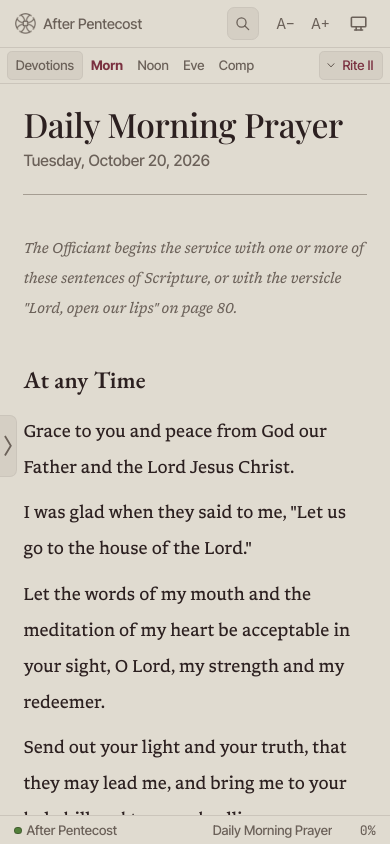
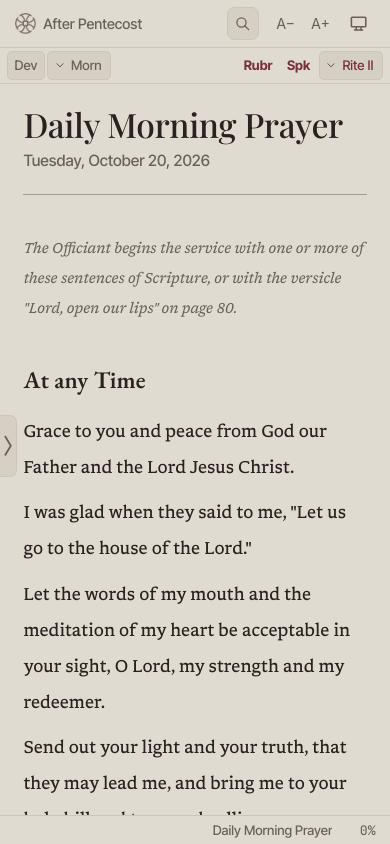
Before and after one commit to Vittv/bcp, a React Native app: screen / in a window 390 px wide. Built offline with nearby package versions, Linux system fonts and the light colour scheme.

Commit message:
fix(shell): keep bar controls visible at large ui scales

```diff
--- a/src/components/shell/OfficeTabs.tsx
+++ b/src/components/shell/OfficeTabs.tsx
@@ -90,10 +90,14 @@ export function OfficeTabs({
   // abbreviated labels kick in before phone widths; tighter chrome later
   const shortLabels = width < 640;
   const compact = width < WIDTH_COMPACT;
+  // once the four office tabs no longer share the bar with the reading
+  // toggles and the rite picker, the tabs collapse into a picker of their
+  // own and the other controls keep their place
+  const tabsAsMenu = width < 520;
+  // the devotions chip is the only label left to trim once the tabs collapse
+  const devotionsLabel =
+    width >= 640 ? "Daily Devotions" : width < 400 ? "Dev" : "Devotions";
   const showRite = !devotions && (active === "morning" || active === "evening");
-  // below this the reading toggles no longer fit beside the tabs and rite;
-  // Settings -> Office still offers both
-  const showReadingToggles = width >= 400;
   return (
     <View
       style={[styles.bar, noSelect]}
@@ -116,12 +120,21 @@ export function OfficeTabs({
           accessibilityState={{ selected: devotions }}
           accessibilityLabel="Daily Devotions"
         >
-          <SteadyToggleText
-            text={shortLabels ? "Devotions" : "Daily Devotions"}
-            on={devotions}
+          <SteadyToggleText text={devotionsLabel} on={devotions} />
+        </Pressable>
+        {tabsAsMenu ? (
+          <BarDropdown
+            value={active}
+            options={TABS.map((t) => ({
+              id: t.id,
+              label: shortLabels ? t.short : t.label,
+            }))}
+            onChange={onSelect}
+            align="start"
+            accessibilityLabel="Office"
           />
-        </Pressable>
-        {TABS.map((t) => {
+        ) : (
+          TABS.map((t) => {
             const isActive = active === t.id;
             return (
               <Pressable
@@ -133,17 +146,17 @@ export function OfficeTabs({
                   hovered && styles.tabHover,
                 ]}
               >
-              <Text style={[styles.tabText, isActive && styles.tabTextActive]}>
+                <Text
+                  style={[styles.tabText, isActive && styles.tabTextActive]}
+                >
                   {shortLabels ? t.short : t.label}
                 </Text>
               </Pressable>
             );
-        })}
+          })
+        )}
       </View>
-      {showReadingToggles || showRite ? (
       <View style={[styles.togglesRight, compact && styles.groupCompact]}>
-          {showReadingToggles ? (
-            <>
         <Pressable
           style={({ hovered }) => [
             styles.toggle,
@@ -176,8 +189,6 @@ export function OfficeTabs({
             on={showSpeakers}
           />
         </Pressable>
-            </>
-          ) : null}
         {showRite ? (
           <BarDropdown
             value={rite}
@@ -189,7 +200,6 @@ export function OfficeTabs({
           />
         ) : null}
       </View>
-      ) : null}
     </View>
   );
 }
--- a/src/components/shell/StatusBar.tsx
+++ b/src/components/shell/StatusBar.tsx
@@ -6,7 +6,7 @@ import {
   defineThemedStyles,
   useThemedStyles,
 } from "../../lib/theme/themedStyles";
-import { useViewport, WIDTH_COMPACT } from "../../lib/viewport";
+import { useViewport } from "../../lib/viewport";
 import { SeasonDot } from "./SeasonDot";
 
 // bundled via expo-font; system monospace is the fallback on native
@@ -78,9 +78,12 @@ export function StatusBar({
   const styles = useThemedStyles(statusBarStyles);
   const { width: viewportWidth } = useViewport();
   // the window width overstates the bar once the sidebar takes its column, so
-  // measure the bar itself and shed the year and week before they clip the name
+  // measure the bar itself and shed the year, week, and season before they
+  // clip the reading name
   const [barWidth, setBarWidth] = useState(0);
-  const compact = (barWidth || viewportWidth) < WIDTH_COMPACT;
+  const compact = (barWidth || viewportWidth) < 480;
+  // the season label and its dot leave together; the name and percent stay
+  const veryCompact = (barWidth || viewportWidth) < 340;
   return (
     <View
       style={[styles.bar, noSelect]}
@@ -89,12 +92,14 @@ export function StatusBar({
       }
     >
       <View style={styles.left}>
+        {!veryCompact && (
           <View style={styles.item}>
             <SeasonDot color={seasonColor} size={6} />
             <Text style={styles.text} numberOfLines={1}>
               {SEASON_LABELS[season]}
             </Text>
           </View>
+        )}
         {!compact && (
           <>
             <Text style={styles.sep}>·</Text>
@@ -141,6 +146,10 @@ const statusBarStyles = defineThemedStyles({
     flexDirection: "row",
     alignItems: "center",
     gap: 6,
+    flexShrink: 1,
+    minWidth: 0,
+    justifyContent: "flex-end",
+    overflow: "hidden",
   },
   item: {
     flexDirection: "row",
--- a/src/components/shell/officeBarStyles.ts
+++ b/src/components/shell/officeBarStyles.ts
@@ -24,11 +24,13 @@ export const officeBarStyles = defineThemedStyles({
     flexDirection: "row",
     alignItems: "center",
     gap: 4,
+    flexShrink: 0,
   },
   togglesRight: {
     flexDirection: "row",
     alignItems: "center",
     gap: 4,
+    flexShrink: 0,
   },
   tab: {
     paddingHorizontal: 10,
--- a/src/screens/reference/styles.ts
+++ b/src/screens/reference/styles.ts
@@ -70,6 +70,7 @@ export const sharedStyles = defineThemedStyles({
     gap: 4,
     // keep the trailing controls clear of the current-pick chip
     marginLeft: 4,
+    flexShrink: 0,
   },
   // narrow bars tighten the chip spacing so the office name, date, and rites
   // share one line; Today joins them once there is room
```
Lines whose indentation alone changed are shown as unchanged.
